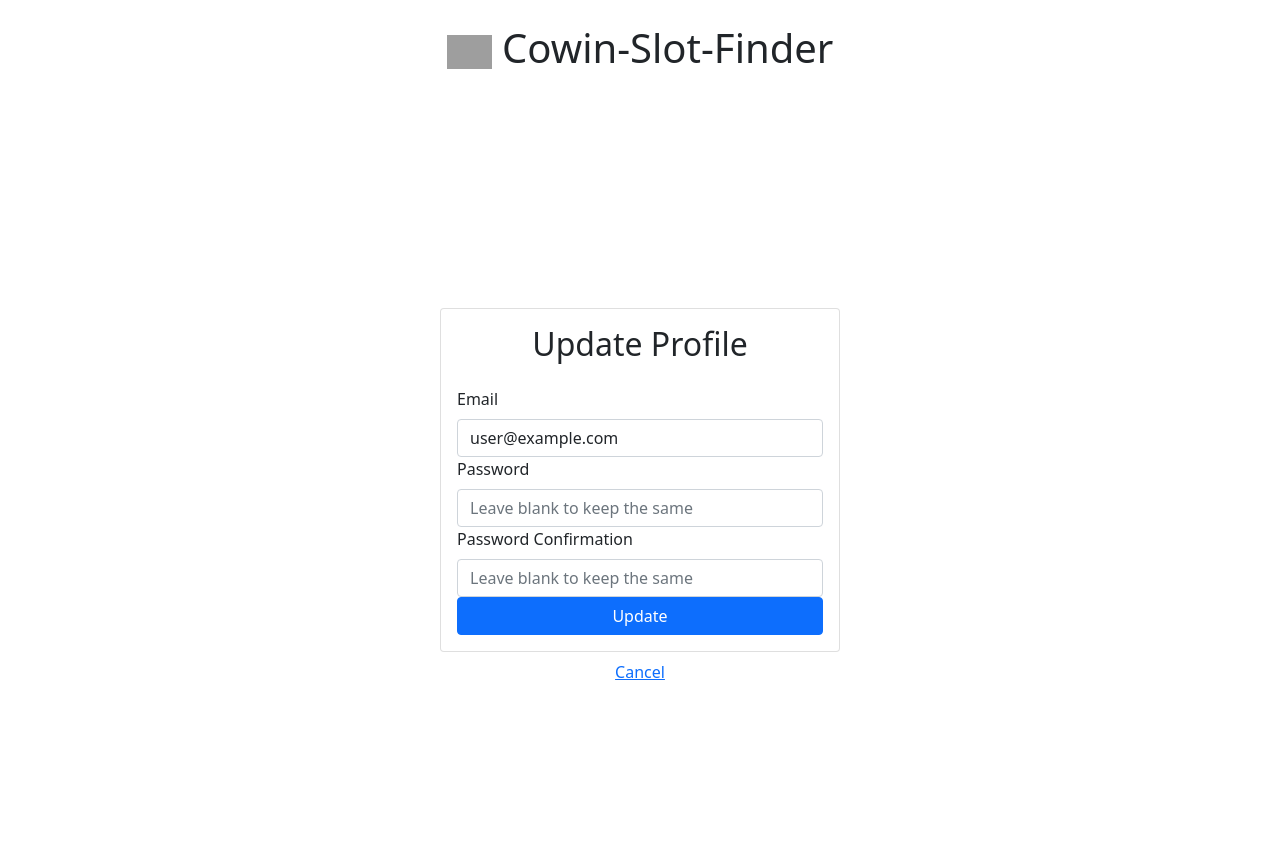
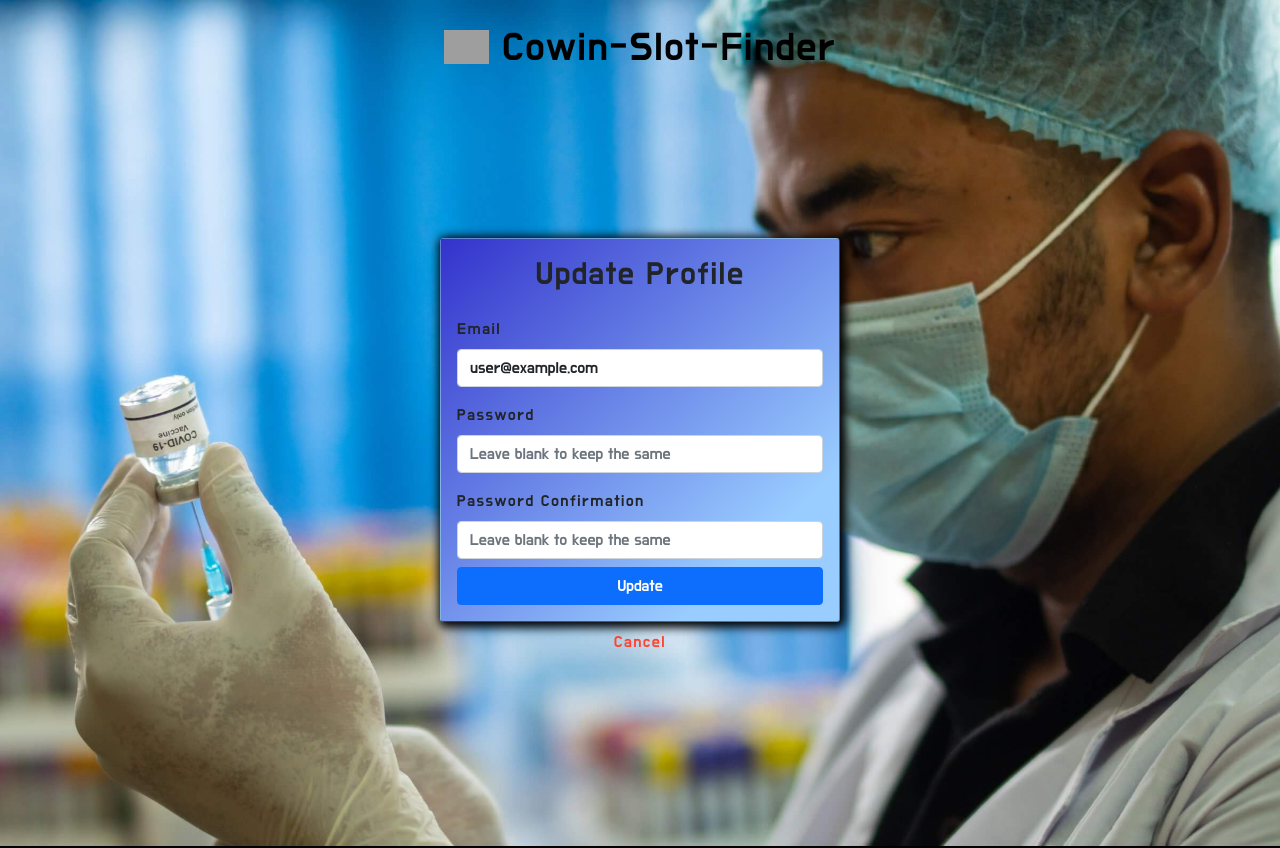
Before and after one commit to AganithShanbhag/Cowin-Slot-Finder, a React (Create React App) app: page /update-profile in a window 1280 px wide. Shown: the top 848 px of the page. Built offline with nearby package versions, Linux system fonts and the light colour scheme; no server answers; sample sign-in values are in the browser's storage; grey boxes are pictures that could not be loaded.

Commit message:
Styling Done

```diff
--- a/src/components/Dashboard.js
+++ b/src/components/Dashboard.js
@@ -20,11 +20,18 @@ export default function Dashboard() {
   }
 
   return (
-    <>
+    <div style={{ backgroundImage: `url(/assets/cover.jpg)`, backgroundRepeat: 'no-repeat', backgroundSize: 'cover' }}>
+      <br />
+
+      <Link to="/" style={{textDecoration:'none', color:'black'}}> <h1 style={{ textAlign: 'center', fontFamily: 'Do Hyeon', letterSpacing: '1.5px' }} className="mb-4">
+        <img width="45px"
+          src="https://image.flaticon.com/icons/png/512/2913/2913465.png" alt="virus-illustration" />{" "}
+        Cowin-Slot-Finder</h1>
+      </Link>
 
       <Container
         className="d-flex align-items-center justify-content-center"
-        style={{ minHeight: "100vh" }}
+        style={{ minHeight: "100vh", marginTop: '-50px', fontFamily: 'Do Hyeon', letterSpacing: '1.5px' }}
       >
         <div className="w-100" style={{ maxWidth: "400px" }}>
 
@@ -33,13 +40,13 @@ export default function Dashboard() {
               <h2 className="text-center mb-4">Profile</h2>
               {error && <Alert variant="danger">{error}</Alert>}
               <strong>Email:</strong> {currentUser.email}
-              <Link to="/update-profile" className="btn btn-primary w-100 mt-3">
+              <Link to="/update-profile" className="btn btn-primary w-100 mt-3" style={{ textDecoration: 'none' }}>
                 Update Profile
               </Link>
             </Card.Body>
           </Card>
           <div className="w-100 text-center mt-2">
-            <Button variant="link" onClick={handleLogout}>
+            <Button variant="link" onClick={handleLogout} style={{ textDecoration: 'none', color:'red' }}>
               Log Out
             </Button>
           </div>
@@ -47,6 +54,6 @@ export default function Dashboard() {
         </div>
       </Container>
 
-    </>
+    </div>
   )
 }
--- a/src/components/Heading.js
+++ b/src/components/Heading.js
@@ -33,6 +33,7 @@ const li = {
     color: 'black',
     textShadow: '1px 1px 3px white',
     background: 'rgba(253, 254, 254, 0.05)',
+    textDecoration:'none'
 
 }
 
@@ -70,12 +71,12 @@ export default function Heading() {
                 <div style={logo_image}>
                     <img src="https://image.flaticon.com/icons/png/512/3022/3022151.png" alt="" width="80" />
                 </div>
-                <p style={{ float: 'left', margin: '12px', padding: '10px', fontSize: '30px', fontFamily: `'Oleo Script', cursive` }}>Cowin-Sot-Finder</p>
+                <p style={{ float: 'left', margin: '12px', padding: '10px', fontSize: '30px', fontFamily: `'Oleo Script', cursive` }}>Cowin-Slot-Finder</p>
                 <nav style={nav}>
                     <ul style={ul}>
                         <Link to="/about" style={li}>AboutUs</Link>
                         <Link to="/work" style={li}>Working</Link>
-                        <Link style={li}>Email:{" "}{currentUser.email}</Link>
+                        <Link to="/dashboard" style={{ padding:'10px',textDecoration: 'none', color:'#C04000',whiteSpace: 'nowrap' }}>Email:{" "}{currentUser.email}</Link>
                         <Button className="btn btn-sm" variant="link" onClick={handleLogout} style={logoutButton}>
                             Log Out
                         </Button>
--- a/src/components/Login.js
+++ b/src/components/Login.js
@@ -2,6 +2,13 @@ import React, { useRef, useState } from "react"
 import { Form, Button, Card, Alert, Container } from "react-bootstrap"
 import { useAuth } from "../contexts/AuthContext"
 import { Link, useHistory } from "react-router-dom"
+
+
+const AuthCard = {
+
+  background: `linear-gradient(to bottom right, #3333cc 0%, #99ccff 80%)`,
+  boxShadow: `2px 2px 10px 3.5px black`,
+}
 
 export default function Login() {
   const emailRef = useRef()
@@ -27,20 +34,23 @@ export default function Login() {
   }
 
   return (
-    <>
 
-      <h1 style={{ textAlign: 'center' }} className="m-4">
+    <div style={{ backgroundImage: `url(/assets/cover.jpg)`, backgroundRepeat: 'no-repeat', backgroundSize: 'cover' }}>
+      <br />
+
+      <Link style={{ textDecoration: 'none', color: 'black' }} to="/"> <h1 style={{ textAlign: 'center', fontFamily: 'Do Hyeon', letterSpacing: '1.5px' }} className="mb-4">
         <img width="45px"
-          src="https://image.flaticon.com/icons/png/512/2913/2913465.png" alt="virus-illustration"/>{" "}
+          src="https://image.flaticon.com/icons/png/512/2913/2913465.png" alt="virus-illustration" />{" "}
         Cowin-Slot-Finder</h1>
+      </Link>
 
       <Container
         className="d-flex align-items-center justify-content-center"
-        style={{ minHeight: "100vh" }}
+        style={{ minHeight: "100vh", marginTop: '-50px', fontFamily: 'Do Hyeon', letterSpacing: '1.5px' }}
       >
         <div className="w-100" style={{ maxWidth: "400px" }}>
 
-          <Card>
+          <Card style={AuthCard}>
             <Card.Body>
               <h2 className="text-center mb-4">Log In</h2>
               {error && <Alert variant="danger">{error}</Alert>}
@@ -49,6 +59,7 @@ export default function Login() {
                   <Form.Label>Email</Form.Label>
                   <Form.Control type="email" ref={emailRef} required />
                 </Form.Group>
+                <br />
                 <Form.Group id="password">
                   <Form.Label>Password</Form.Label>
                   <Form.Control type="password" ref={passwordRef} required />
@@ -58,19 +69,18 @@ export default function Login() {
                 </Button>
               </Form>
               <div className="w-100 text-center mt-3">
-                <Link to="/forgot-password">Forgot Password?</Link>
+                <Link to="/forgot-password" style={{ textDecoration: 'none' }}>Forgot Password?</Link>
               </div>
             </Card.Body>
           </Card>
           <div className="w-100 text-center mt-2">
-            Need an account? <Link to="/signup">Sign Up</Link>
+            Need an account? <Link to="/signup" style={{ textDecoration: 'none', color: 'red' }}>Sign Up</Link>
           </div>
-
         </div>
       </Container>
 
 
 
-    </>
+    </div>
   )
 }
--- a/src/components/Signup.js
+++ b/src/components/Signup.js
@@ -2,6 +2,16 @@ import React, { useRef, useState } from "react"
 import { Form, Button, Card, Alert, Container } from "react-bootstrap"
 import { useAuth } from "../contexts/AuthContext"
 import { Link, useHistory } from "react-router-dom"
+
+
+
+
+const AuthCard = {
+
+  background: `linear-gradient(to bottom right, #3333cc 0%, #99ccff 80%)`,
+  boxShadow: `2px 2px 10px 3.5px black`,
+}
+
 
 export default function Signup() {
   const emailRef = useRef()
@@ -32,20 +42,23 @@ export default function Signup() {
   }
 
   return (
-    <>
 
-      <h1 style={{ textAlign: 'center' }} className="m-4">
+    <div style={{ backgroundImage: `url(/assets/cover.jpg)`, backgroundRepeat: 'no-repeat', backgroundSize: 'cover' }}>
+      <br />
+
+      <Link style={{ textDecoration: 'none', color: 'black' }} to="/"> <h1 style={{ textAlign: 'center', fontFamily: 'Do Hyeon', letterSpacing: '1.5px' }} className="mb-4">
         <img width="45px"
           src="https://image.flaticon.com/icons/png/512/2913/2913465.png" alt="virus-illustration" />{" "}
         Cowin-Slot-Finder</h1>
+      </Link>
 
       <Container
         className="d-flex align-items-center justify-content-center"
-        style={{ minHeight: "100vh" }}
+        style={{ minHeight: "100vh", marginTop: '-50px', fontFamily: 'Do Hyeon', letterSpacing: '1.5px' }}
       >
         <div className="w-100" style={{ maxWidth: "400px" }}>
 
-          <Card>
+          <Card style={AuthCard}>
             <Card.Body>
               <h2 className="text-center mb-4">Sign Up</h2>
               {error && <Alert variant="danger">{error}</Alert>}
@@ -54,6 +67,7 @@ export default function Signup() {
                   <Form.Label>Email</Form.Label>
                   <Form.Control type="email" ref={emailRef} required />
                 </Form.Group>
+                <br />
                 <Form.Group id="password">
                   <Form.Label>Password</Form.Label>
                   <Form.Control type="password" ref={passwordRef} required />
@@ -69,13 +83,13 @@ export default function Signup() {
             </Card.Body>
           </Card>
           <div className="w-100 text-center mt-2">
-            Already have an account? <Link to="/login">Log In</Link>
+            Already have an account? <Link to="/login" style={{ textDecoration: 'none', color: 'red' }}>Log In</Link>
           </div>
 
         </div>
       </Container>
 
 
-    </>
+    </div>
   )
 }
--- a/src/components/UpdateProfile.js
+++ b/src/components/UpdateProfile.js
@@ -2,6 +2,13 @@ import React, { useRef, useState } from "react"
 import { Form, Button, Card, Alert, Container } from "react-bootstrap"
 import { useAuth } from "../contexts/AuthContext"
 import { Link, useHistory } from "react-router-dom"
+
+
+const AuthCard = {
+
+  background: `linear-gradient(to bottom right, #3333cc 0%, #99ccff 80%)`,
+  boxShadow: `2px 2px 10px 3.5px black`,
+}
 
 export default function UpdateProfile() {
   const emailRef = useRef()
@@ -42,20 +49,22 @@ export default function UpdateProfile() {
   }
 
   return (
-    <>
+    <div style={{ backgroundImage: `url(/assets/cover.jpg)`, backgroundRepeat: 'no-repeat', backgroundSize: 'cover' }}>
+      <br />
 
-      <h1 style={{ textAlign: 'center' }} className="m-4">
+      <Link style={{ textDecoration: 'none', color:'black' }} to ="/"> <h1 style={{ textAlign: 'center', fontFamily: 'Do Hyeon', letterSpacing: '1.5px' }} className="mb-4">
         <img width="45px"
-          src="https://image.flaticon.com/icons/png/512/2913/2913465.png"  alt="virus-illustration"/>{" "}
+          src="https://image.flaticon.com/icons/png/512/2913/2913465.png" alt="virus-illustration" />{" "}
         Cowin-Slot-Finder</h1>
+        </Link>
 
       <Container
         className="d-flex align-items-center justify-content-center"
-        style={{ minHeight: "100vh" }}
+        style={{ minHeight: "100vh", marginTop: '-50px', fontFamily: 'Do Hyeon', letterSpacing: '1.5px' }}
       >
         <div className="w-100" style={{ maxWidth: "400px" }}>
 
-          <Card>
+          <Card style={AuthCard}>
             <Card.Body>
               <h2 className="text-center mb-4">Update Profile</h2>
               {error && <Alert variant="danger">{error}</Alert>}
@@ -69,7 +78,8 @@ export default function UpdateProfile() {
                     defaultValue={currentUser.email}
                   />
                 </Form.Group>
-                <Form.Group id="password">
+
+                <Form.Group id="password" className="mt-3">
                   <Form.Label>Password</Form.Label>
                   <Form.Control
                     type="password"
@@ -78,27 +88,27 @@ export default function UpdateProfile() {
                   />
                 </Form.Group>
                 <Form.Group id="password-confirm">
-                  <Form.Label>Password Confirmation</Form.Label>
+
+                  <Form.Label className="mt-3">Password Confirmation</Form.Label>
                   <Form.Control
                     type="password"
                     ref={passwordConfirmRef}
                     placeholder="Leave blank to keep the same"
                   />
                 </Form.Group>
-                <Button disabled={loading} className="w-100" type="submit">
+                <Button disabled={loading} className="w-100 mt-2" type="submit">
                   Update
                 </Button>
               </Form>
             </Card.Body>
           </Card>
           <div className="w-100 text-center mt-2">
-            <Link to="/">Cancel</Link>
+            <Link to="/" style={{ textDecoration: 'none', color:'#FF4433' }}>Cancel</Link>
           </div>
 
         </div>
       </Container>
 
-
-    </>
+    </div>
   )
 }
```
Also changed, not shown: public/assets/Cover.jpg (added).
